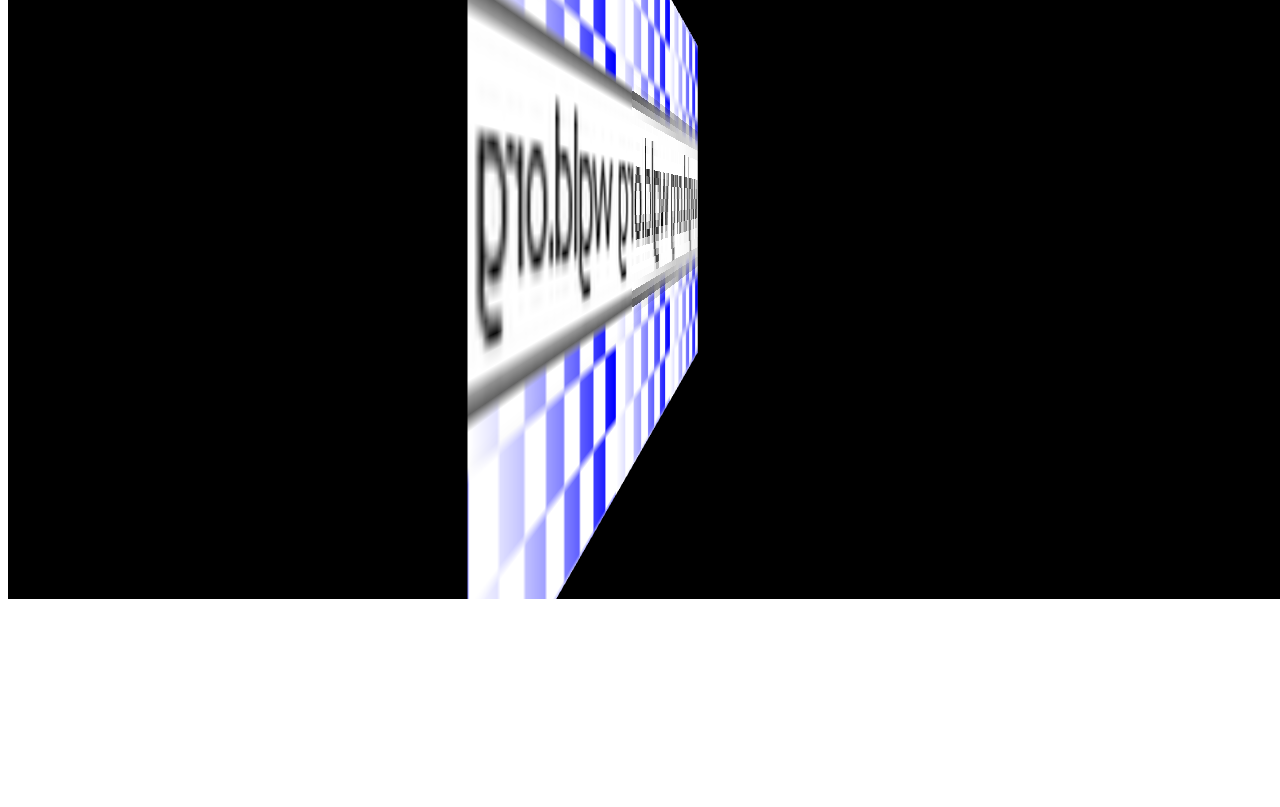
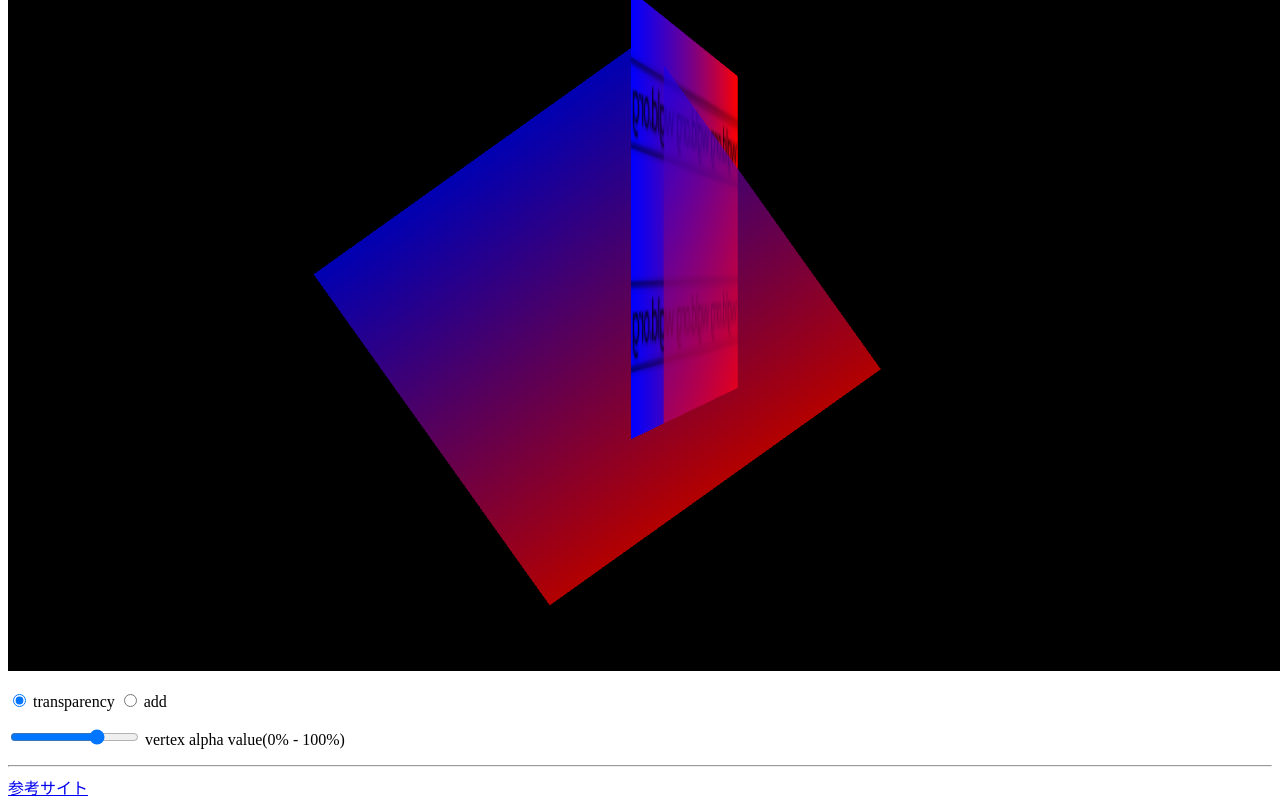
Before and after one commit to KaitoIto11235/WebGL_Texture_Entry, a plain HTML site: page index.html in a window 1280 px wide. Shown: the part 209-1016 px from the top of the page. Before the commit the page ends 820 px from the top, so only its background shows below. Drawn offline with Linux system fonts and the light colour scheme; animation ran at ten frames a second.

Commit message:
Texture入門完了

```diff
--- a/index.html
+++ b/index.html
@@ -1,6 +1,7 @@
 <!DOCTYPE html>
-<html>
+<html lang = "ja">
   <head>
+    <meta http-equiv="Content-Type" content="text/html; charset=UTF-8">
     <title>WebGL入門</title>
     <script src="./main.js"></script> <!-- main.jsを読み込む -->
     <script src="./minMatrix.js"></script>
@@ -15,15 +16,16 @@
      なぜなら、WebGL側ではすべての頂点に対してまとめて操作することができないから（CPU）
      そのため、モデル変換行列もシェーダに渡すことで、点光源のライトベクトルが計算できる。 -->
     <script id="vertexShader" type="x-shader/x-vertex">
-      attribute vec3 position;
-      attribute vec4 color;
-      attribute vec2 textureCoord;
-      uniform mat4 mvpMatrix;
-      varying vec4 vColor;
-      varying vec2 vTextureCoord;
+      attribute vec3  position;
+      attribute vec4  color;
+      attribute vec2  textureCoord;
+      uniform   mat4  mvpMatrix;
+      uniform   float vertexAlpha;
+      varying   vec4  vColor;
+      varying   vec2  vTextureCoord;
 
       void main(void){
-        vColor         = color;
+        vColor         = vec4(color.rgb, color.a * vertexAlpha);
         vTextureCoord  = textureCoord;
         gl_Position    = mvpMatrix * vec4(position, 1.0);
       }
@@ -35,20 +37,38 @@
       precision mediump float;
 
       uniform sampler2D texture0;
-      uniform sampler2D texture1;
+      uniform int       useTexture;
       varying vec4      vColor;
       varying vec2      vTextureCoord;
 
       void main(void){
-        vec4 smpColor0   = texture2D(texture0, vTextureCoord);
-        vec4 smpColor1   = texture2D(texture1, vTextureCoord);
-        gl_FragColor    = vColor * smpColor0 * smpColor1;
+        vec4 destColor = vec4(0.0);
+        if(bool(useTexture)){
+          vec4 smpColor = texture2D(texture0, vTextureCoord);
+          destColor = vColor * smpColor;
+        }else{
+          destColor = vColor;
+        }
+        gl_FragColor = destColor;
       }
     </script>
   </head>
 
   <body>
+    <header>
+      <h1>WebGL_Output</h1>
+    </header>
     <!-- bodyタグの中にCanvasを配置する -->
     <canvas id="canvas"></canvas>
+    <p>
+      <input id="transparency" name="blend" type="radio" checked> transparency
+      <input id="add" name="blend" type="radio"> add
+    </p>
+    <p>
+      <input id="range" type="range" min="0" max="100" value="70"> vertex alpha value(0% - 100%)
+    </p>
+    <hr>
+    <a href="https://wgld.org/">参考サイト</a>
+
   </body>
 </html>
--- a/main.js
+++ b/main.js
@@ -3,6 +3,11 @@ document.addEventListener('DOMContentLoaded', function () {
     const canvas = document.getElementById('canvas');
     canvas.width = innerWidth;
     canvas.height = innerHeight;
+
+    // 各種エレメントへの参照を取得
+    const elmTransparency = document.getElementById('transparency');
+	const elmAdd          = document.getElementById('add');
+	const elmRange        = document.getElementById('range');
 
 
     // canvas要素からwebglコンテキストを取得する
@@ -17,7 +22,8 @@ document.addEventListener('DOMContentLoaded', function () {
     // シェーダ作成→ソース割り当て→コンパイル
     const v_shader = create_shader('vertexShader');
     const f_shader = create_shader('fragmentShader');
-
+    console.log(v_shader);
+    console.log(f_shader);
     // プログラムオブジェクトの生成とリンク
     // シェーダをプログラムオブジェクトに割り当て、リンクする
     const prg = create_program(v_shader, f_shader);
@@ -36,26 +42,26 @@ document.addEventListener('DOMContentLoaded', function () {
 
     // 頂点の位置
     const position = [
-        -3.0,  3.0,  0.0,
-        3.0,  3.0,  0.0,
-        -3.0, -3.0,  0.0,
-        3.0, -3.0,  0.0
+        -1.0,  1.0,  0.0,
+        1.0,  1.0,  0.0,
+        -1.0, -1.0,  0.0,
+        1.0, -1.0,  0.0
     ];
 
     // 頂点色
     const color = [
-        1.0, 1.0, 1.0, 1.0,
-        1.0, 1.0, 1.0, 1.0,
-        1.0, 1.0, 1.0, 1.0,
-        1.0, 1.0, 1.0, 1.0
+        1.0, 0.0, 0.0, 1.0,
+        0.0, 0.0, 1.0, 1.0,
+        1.0, 0.0, 0.0, 1.0,
+        0.0, 0.0, 1.0, 1.0
     ];
 
     // テクスチャ座標
     const textureCoord = [
         0.0, 0.0,
         3.0, 0.0,
-        0.0, 1.0,
-        3.0, 1.0
+        0.0, 2.0,
+        3.0, 2.0
     ];
 
     // 頂点インデックス
@@ -89,13 +95,13 @@ document.addEventListener('DOMContentLoaded', function () {
     //prgオブジェクトにあるシェーダのuniform変数’mvpMatrix’が
     //uniform変数の中で何番目のものかを取得
     uniLocation[0] = gl.getUniformLocation(prg, 'mvpMatrix');
-    uniLocation[1] = gl.getUniformLocation(prg, 'texture0');
-    uniLocation[2] = gl.getUniformLocation(prg, 'texture1');
+    uniLocation[1] = gl.getUniformLocation(prg, 'vertexAlpha');
+    uniLocation[2] = gl.getUniformLocation(prg, 'texture0');
+    uniLocation[3] = gl.getUniformLocation(prg, 'useTexture');
 
     // minMatrix.js を用いた行列関連処理
     // matIVオブジェクトを生成
     let m = new matIV();
-
     // 各種行列の生成と初期化
     let mMatrix = m.identity(m.create());
     let vMatrix = m.identity(m.create());
@@ -106,7 +112,7 @@ document.addEventListener('DOMContentLoaded', function () {
     // ビュー座標変換行列
     m.lookAt([0.0, 0.0, 5.0], [0, 0, 0], [0, 1, 0], vMatrix);
     // プロジェクション座標変換行列
-    m.perspective(90, canvas.width / canvas.height, 0.1, 100, pMatrix);
+    m.perspective(45, canvas.width / canvas.height, 0.1, 100, pMatrix);
     // ビュー×プロジェクション座標変換行列を完成させる
     m.multiply(pMatrix, vMatrix, tmpMatrix);
 
@@ -120,20 +126,22 @@ document.addEventListener('DOMContentLoaded', function () {
 
     // 有効にするテクスチャユニットを指定
     gl.activeTexture(gl.TEXTURE0);
-
     // テクスチャ用変数の宣言
     let texture0 = null;
-    let texture1 = null;
-
     // テクスチャを生成
     create_texture('texture0.png', 0);
-    create_texture('texture1.png', 1);
 
     // カウンタの宣言
     let count = 0;
 
     // 恒常ループ
     (function(){
+        // エレメントから値を取得しブレンドタイプを設定
+        if(elmTransparency.checked)[blend_type(0)]
+        if(elmAdd.checked)[blend_type(1)]
+        // エレメントからα成分を取得
+        const vertexAlpha = parseFloat(elmRange.value / 100);
+
         // canvasを初期化
         gl.clearColor(0.0, 0.0, 0.0, 1.0);
         gl.clearDepth(1.0);
@@ -141,34 +149,55 @@ document.addEventListener('DOMContentLoaded', function () {
 
         count++;
         // カウンタを元にラジアンと各種座標を算出
-        const rad = (count % 360) * Math.PI / 180;
+        const rad1 = (count % 360) * Math.PI / 180;
+        const rad2 = ((count/2) % 360) * Math.PI / 180;
 
-        // テクスチャユニット0を有効化
-        gl.activeTexture(gl.TEXTURE0);
-        // テクスチャをバインドする
-        gl.bindTexture(gl.TEXTURE_2D, texture0);
-        // uniform変数にテクスチャを登録
-        gl.uniform1i(uniLocation[1], 0);
+        // モデル座標変換行列の生成
+		m.identity(mMatrix);
+		m.translate(mMatrix, [0.25, 0.25, -0.25], mMatrix);
+		m.rotate(mMatrix, rad1, [0, 1, 0], mMatrix);
+		m.multiply(tmpMatrix, mMatrix, mvpMatrix);
 
-        // テクスチャユニット1を有効化
-        gl.activeTexture(gl.TEXTURE1);
-        // テクスチャをバインドする
-        gl.bindTexture(gl.TEXTURE_2D, texture1);
-        // uniform変数にテクスチャを登録
-        gl.uniform1i(uniLocation[2], 1);
+		// テクスチャのバインド
+		gl.bindTexture(gl.TEXTURE_2D, texture0);
+
         // テクスチャパラメータの設定
         gl.texParameteri(gl.TEXTURE_2D, gl.TEXTURE_MIN_FILTER, gl.LINEAR_MIPMAP_LINEAR);
         gl.texParameteri(gl.TEXTURE_2D, gl.TEXTURE_WRAP_S, gl.REPEAT);
         gl.texParameteri(gl.TEXTURE_2D, gl.TEXTURE_WRAP_T, gl.REPEAT);
 
-        m.identity(mMatrix);
-        m.rotate(mMatrix, rad, [0, 1, 0], mMatrix);
-        // モデル1の座標変換行列を完成させレンダリングする
-        m.multiply(tmpMatrix, mMatrix, mvpMatrix);
+		// ブレンディングを無効にする
+		gl.disable(gl.BLEND);
 
-        // フラグメントシェーダのuniformLocationへ座標変換行列を登録する（一つ目のモデル）
-        gl.uniformMatrix4fv(uniLocation[0], false, mvpMatrix);
-        gl.drawElements(gl.TRIANGLES, index.length, gl.UNSIGNED_SHORT, 0);
+		// uniform変数の登録と描画
+		gl.uniformMatrix4fv(uniLocation[0], false, mvpMatrix);
+		gl.uniform1f(uniLocation[1], 1.0);
+		gl.uniform1i(uniLocation[2], 0);
+		gl.uniform1i(uniLocation[3], true);
+		gl.drawElements(gl.TRIANGLES, index.length, gl.UNSIGNED_SHORT, 0);
+
+
+
+
+        // モデル座標変換行列の生成
+		m.identity(mMatrix);
+		m.translate(mMatrix, [-0.25, -0.25, 0.25], mMatrix);
+		m.rotate(mMatrix, rad2, [0, 0, 1], mMatrix);
+		m.multiply(tmpMatrix, mMatrix, mvpMatrix);
+
+		// テクスチャのバインドを解除
+		gl.bindTexture(gl.TEXTURE_2D, null);
+
+		// ブレンディングを有効にする
+		gl.enable(gl.BLEND);
+
+		// uniform変数の登録と描画
+		gl.uniformMatrix4fv(uniLocation[0], false, mvpMatrix);
+		gl.uniform1f(uniLocation[1], vertexAlpha);
+		gl.uniform1i(uniLocation[2], 0);
+		gl.uniform1i(uniLocation[3], false);
+		gl.drawElements(gl.TRIANGLES, index.length, gl.UNSIGNED_SHORT, 0);
+
 
         // コンテキストの再描画
         gl.flush();
@@ -444,6 +473,8 @@ document.addEventListener('DOMContentLoaded', function () {
         return {position : pos, normal : nor, color : col, index : idx};
     }
 
+    // イメージオブジェクトを作成し、ソースを割り当て
+    // 割り当て後、テクスチャオブジェクトとイメージを結びつける
     function create_texture(source, number){
         // イメージオブジェクトの生成
         const img = new Image();
@@ -486,4 +517,22 @@ document.addEventListener('DOMContentLoaded', function () {
         // イメージオブジェクトのソースを指定
         img.src = source;
     }
+
+    // ブレンドタイプを設定する関数
+    function blend_type(prm){
+        switch(prm){
+            // 透過処理
+            case 0:
+                //gl.blendFunc(gl.SRC_ALPHA, gl.ONE_MINUS_SRC_ALPHA);
+                gl.blendFuncSeparate(gl.SRC_ALPHA, gl.ONE_MINUS_SRC_ALPHA, gl.ONE, gl.ONE);
+                break;
+            // 加算合成
+            case 1:
+                //gl.blendFunc(gl.SRC_ALPHA, gl.ONE);
+                gl.blendFuncSeparate(gl.SRC_ALPHA, gl.ONE, gl.ONE, gl.ONE);
+                break;
+            default:
+                break;
+        }
+    }
 });
```
